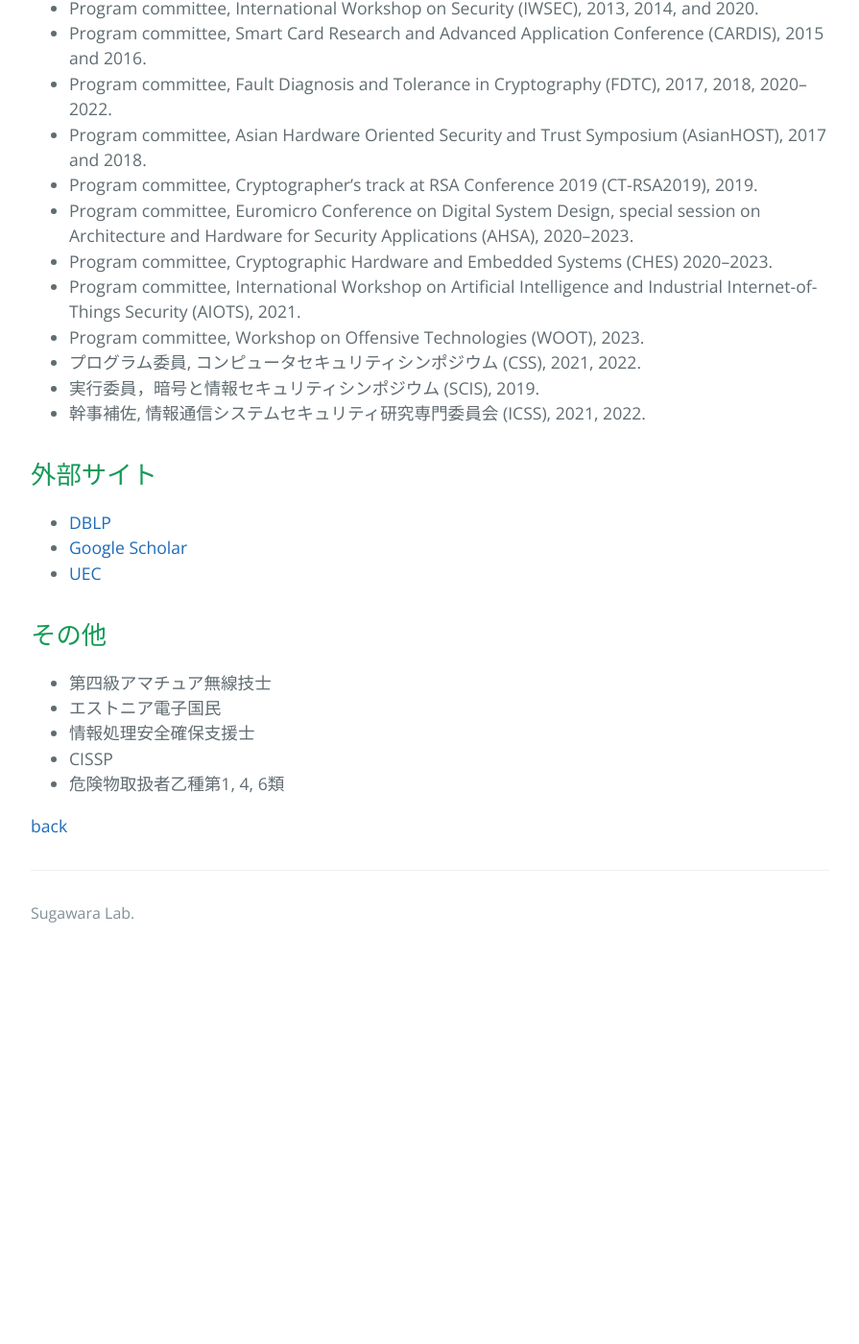
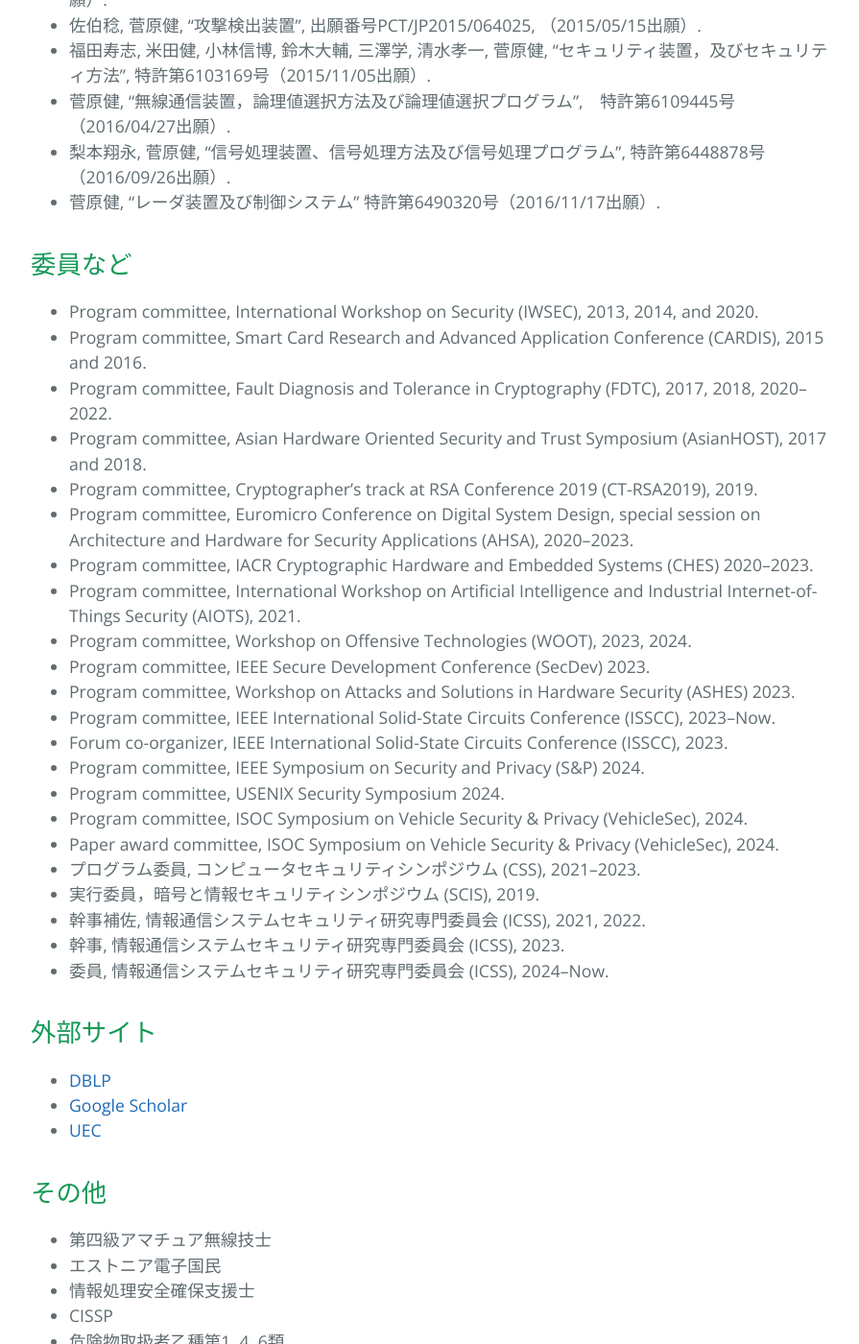
Before and after one commit to sugawara-bbbb/weblab, a Jekyll site: the page built from _member/sugawara.md, in a window 1280 px wide and 1400 px high, scrolled down 2816 px. Shown: the whole window at 96% size, without its empty margins (192-1087 px from the left). Built offline with Jekyll 4.4.1, drawn with Linux system fonts in a browser that asks for light colours; before the commit the page ends 3811 px from its top, so only the background shows below that; some of the changed text lies outside the part shown.

Commit message:
award and activities

```diff
--- a/_member/sugawara.md
+++ b/_member/sugawara.md
@@ -50,6 +50,13 @@ email: sugawara
 - 2020年09月11日 ISEC 研究会活動貢献感謝状（暗号と情報セキュリティワークショップ2020）
 - 2021年05月19日 ISEC 研究会活動貢献感謝状（2021 年 5 月研究会）
 - 2021年12月18日 Asian Hardware Oriented Security and Trust Symposium (AsianHOST2021), Best Paper Award
+- 2022年10月31日 ISEC 研究会活動貢献感謝状（2022 年 10 月研究会）
+- 2023年02月27日 ETAS Best Short/WIP Paper Award, Inaugural ISOC Symposium on Vehicle Security & Privacy (VehicleSec 2023)
+- 2023年02月27日 Qualcomm Best Demo AwardInaugural ISOC Symposium on Vehicle Security & Privacy (VehicleSec 2023)
+- 2023年11月02日 CSS 奨励賞 (平賀幸仁), コンピュータセキュリティシンポジウム2023（CSS2023）
+- 2023年12月20日 KIISC Best Paper Award, The 7th International Conference on Mobile Internet Security (MobiSec2023)
+- 2024年02月26日 Outstanding Reviewer Award, Inaugural ISOC Symposium on Vehicle Security & Privacy (VehicleSec2024)
+- 2024年02月26日 DENSO Best Demo Award Runner-up, Inaugural ISOC Symposium on Vehicle Security & Privacy (VehicleSec 2024)
 
 ## 特許
 
@@ -72,12 +79,22 @@ email: sugawara
 - Program committee, Asian Hardware Oriented Security and Trust Symposium (AsianHOST), 2017 and 2018.
 - Program committee, Cryptographer’s track at RSA Conference 2019 (CT-RSA2019), 2019.
 - Program committee, Euromicro Conference on Digital System Design, special session on Architecture and Hardware for Security Applications (AHSA), 2020--2023.
-- Program committee, Cryptographic Hardware and Embedded Systems (CHES) 2020--2023.
+- Program committee, IACR Cryptographic Hardware and Embedded Systems (CHES) 2020--2023.
 - Program committee, International Workshop on Artificial Intelligence and Industrial Internet-of-Things Security (AIOTS), 2021.
-- Program committee, Workshop on Offensive Technologies (WOOT), 2023.
-- プログラム委員, コンピュータセキュリティシンポジウム (CSS), 2021, 2022.
+- Program committee, Workshop on Offensive Technologies (WOOT), 2023, 2024.
+- Program committee, IEEE Secure Development Conference (SecDev) 2023.
+- Program committee, Workshop on Attacks and Solutions in Hardware Security (ASHES) 2023.
+- Program committee, IEEE International Solid-State Circuits Conference (ISSCC), 2023--Now.
+- Forum co-organizer, IEEE International Solid-State Circuits Conference (ISSCC), 2023.
+- Program committee, IEEE Symposium on Security and Privacy (S&P) 2024.
+- Program committee, USENIX Security Symposium 2024.
+- Program committee, ISOC Symposium on Vehicle Security & Privacy (VehicleSec), 2024.
+- Paper award committee, ISOC Symposium on Vehicle Security & Privacy (VehicleSec), 2024.
+- プログラム委員, コンピュータセキュリティシンポジウム (CSS), 2021--2023.
 - 実行委員，暗号と情報セキュリティシンポジウム (SCIS), 2019.
 - 幹事補佐, 情報通信システムセキュリティ研究専門委員会 (ICSS), 2021, 2022.
+- 幹事, 情報通信システムセキュリティ研究専門委員会 (ICSS), 2023.
+- 委員, 情報通信システムセキュリティ研究専門委員会 (ICSS), 2024--Now.
 
 ## 外部サイト
 
```
